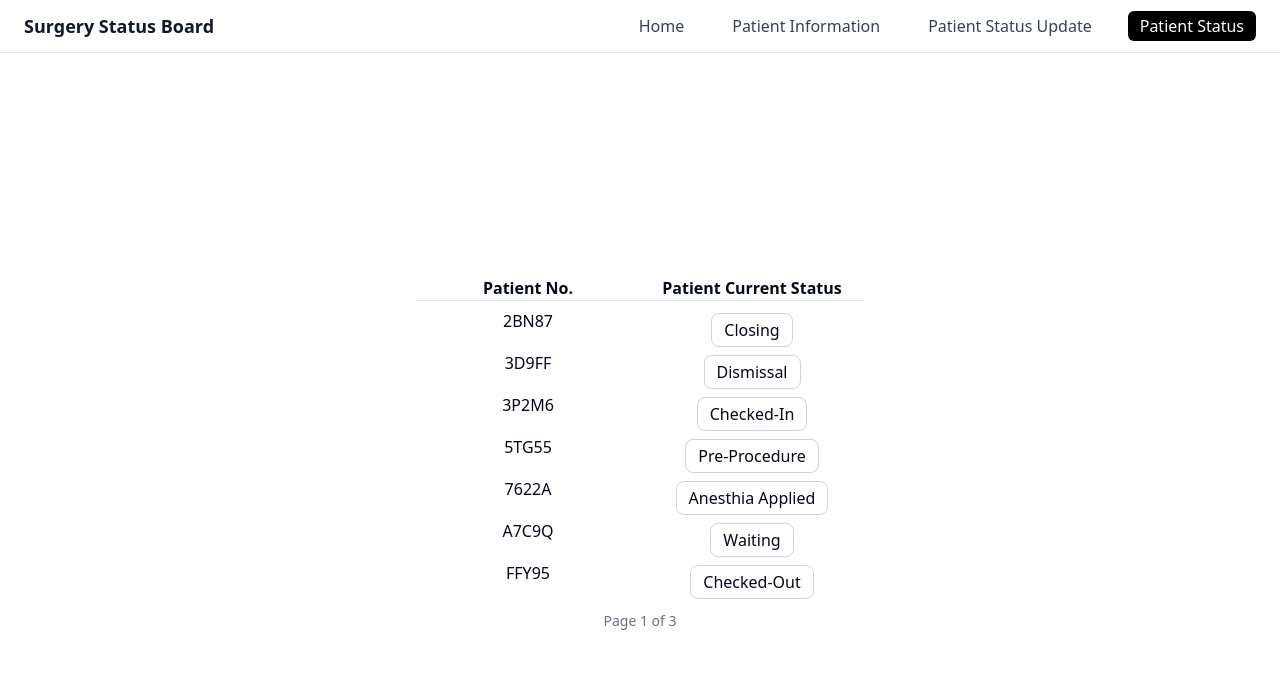
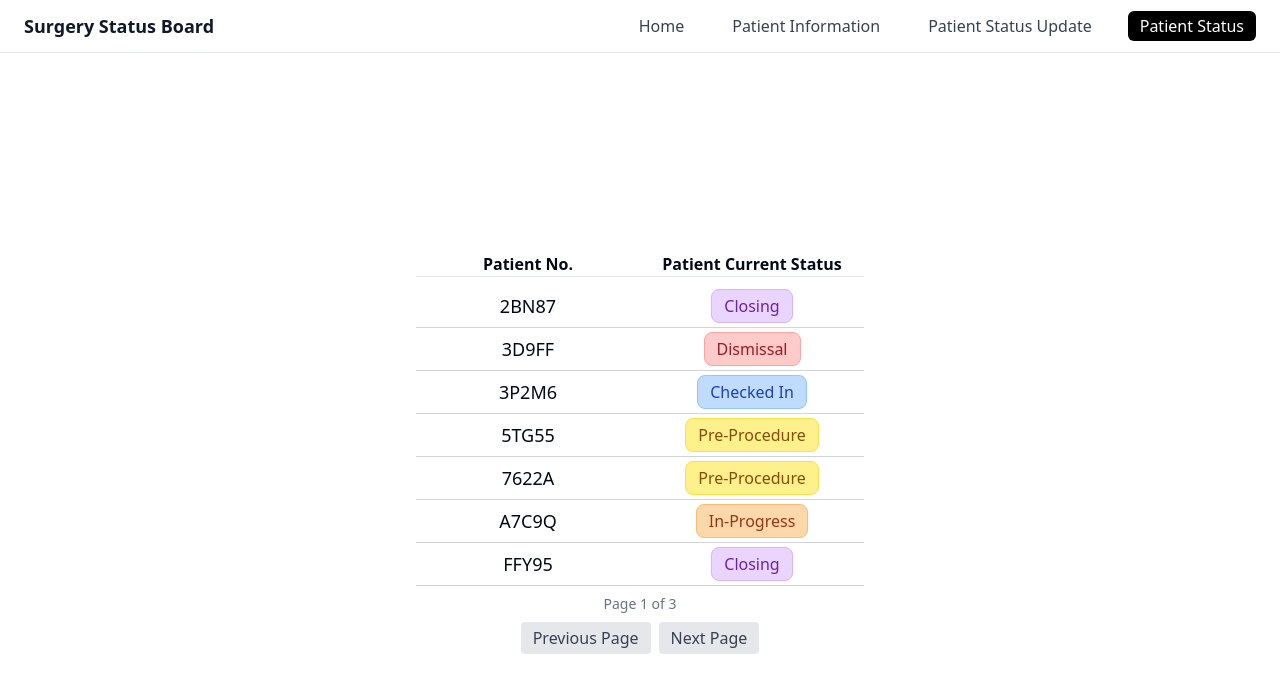
Before and after one commit to chingu-voyages/V56-tier1-team-01, a React (Vite) app: page /patient-status in a window 1280 px wide. Shown: the top 692 px of the page. Built offline with nearby package versions, Linux system fonts and the light colour scheme.

Commit message:
Statuses Have Color, Page Scroll Disabled if Button Pressed
Statuses Have Color, Page Scroll Disabled if Button Pressed, centered Ids, added Page buttons

```diff
--- a/src/components/PatientStatusDisplay.jsx
+++ b/src/components/PatientStatusDisplay.jsx
@@ -10,22 +10,22 @@ function PatientStatusDisplay() {
     {id:'5TG55', status:'Pre-Procedure'},
     {id:'UD5XV', status:'In-Progress'},
     {id:'2BN87', status:'Closing'},
-    {id:'FFY95', status:'Checked-Out'},
+    {id:'FFY95', status:'Closing'},
     {id:'KH358', status:'Recovery'},
     {id:'OI84D', status:'Complete'},
-    {id:'PBB2GV', status:'Dismissal'},
-    {id:'J9C54', status:'Anesthesia Applied'},
+    {id:'PBB2GV', status:'In-Progress'},
+    {id:'J9C54', status:'Recovery'},
     {id:'ZMVCI', status:'In-Progress'},
-    {id:'XPMKQ', status:'Recovery'},
+    {id:'XPMKQ', status:'Checked In'},
     {id:'Y9V1O', status:'Recovery'},
-    {id:'VO414', status:'Checked-Out'},
+    {id:'VO414', status:'Complete'},
     {id:'3D9FF', status:'Dismissal'},
-    {id:'7622A', status:'Anesthia Applied'},
-    {id:'A7C9Q', status:'Waiting'},
-    {id:'3P2M6', status:'Checked-In'},
-    {id:'X8T1F', status:'Pre-Procedure'},
-    {id:'R6N3W', status:'Operating'},
-
+    {id:'7622A', status:'Pre-Procedure'},
+    {id:'A7C9Q', status:'In-Progress'},
+    {id:'3P2M6', status:'Checked In'},
+    {id:'X8T1F', status:'Dismissal'},
+    {id:'R6N3W', status:'Pre-Procedure'},
+// The 7 statuses: Checked In, Pre-Procedure, In-Progress, Closing, Recovery, Complete, Dismissal
   ])
   const [currentPage, setCurrentPage] = useState(0)
   const patientsPerPage = 7
@@ -51,8 +51,13 @@ function PatientStatusDisplay() {
     setPatientCurrentStatus(prev => prev.filter(obj => obj.id !== idToRemove));
   }
 
-  // Auto-scroll pages every 20 seconds
+  // Track if user has manually changed the page
+  const [userChangedPage, setUserChangedPage] = useState(false);
+
+  // Auto-scroll pages every 20 seconds, unless user changed page
   useEffect(() => {
+    if (userChangedPage) return; // Stop timer if user changed page
+
     const totalPages = Math.ceil(patientCurrentStatus.length / patientsPerPage);
     if (totalPages <= 1) return;
 
@@ -61,7 +66,7 @@ function PatientStatusDisplay() {
     }, 20000);
 
     return () => clearInterval(interval);
-  }, [patientCurrentStatus.length, patientsPerPage]);
+  }, [patientCurrentStatus.length, patientsPerPage, userChangedPage]);
 
   // Reset to first page if patient count changes and current page is out of bounds
   useEffect(() => {
@@ -79,6 +84,17 @@ function PatientStatusDisplay() {
   );
   const patientsToShow = sortedPatients.slice(startIdx, endIdx);
 
+  // Map statuses to Tailwind color classes
+  const statusColors = {
+    "Checked In": "bg-blue-200 text-blue-800 border-blue-300",
+    "Pre-Procedure": "bg-yellow-200 text-yellow-800 border-yellow-300",
+    "In-Progress": "bg-orange-200 text-orange-800 border-orange-300",
+    "Closing": "bg-purple-200 text-purple-800 border-purple-300",
+    "Recovery": "bg-green-200 text-green-800 border-green-300",
+    "Complete": "bg-gray-200 text-gray-800 border-gray-300",
+    "Dismissal": "bg-red-200 text-red-800 border-red-300",
+  };
+
   return (
     <div className="flex flex-col items-center justify-center min-h-screen">
 
@@ -93,21 +109,58 @@ function PatientStatusDisplay() {
         >
           <ul>
             {patientsToShow.map(patient => (
-              <li key={patient.id} className="flex">
-                <div className="w-1/2 text-center">{patient.id}</div>
-                <div className="w-1/2 text-center">
-                  <span className="border border-gray-300 rounded-lg px-3 py-1 m-1 inline-block">
-                    {patient.status}
-                  </span>
-                </div>
-              </li>
+              <React.Fragment key={patient.id}>
+                <li className="flex items-center">
+                  <div className="w-1/2 flex justify-center">
+                    <span className="text-center text-lg">{patient.id}</span>
+                  </div>
+                  <div className="w-1/2 text-center">
+                    <span
+                      className={`border rounded-lg px-3 py-1 m-1 inline-block ${
+                        statusColors[patient.status] || "bg-white text-gray-800 border-gray-300"
+                      }`}
+                    >
+                      {patient.status}
+                    </span>
+                  </div>
+                </li>
+                <hr className="border-gray-300" />
+              </React.Fragment>
             ))}
           </ul>
         </div>
-        <div className="flex justify-center mt-2">
-          <span className="text-sm text-gray-500">
+        <div className="flex flex-col items-center justify-center mt-2">
+          <span className="text-sm text-gray-500 mb-2">
             Page {currentPage + 1} of {Math.max(1, Math.ceil(patientCurrentStatus.length / patientsPerPage))}
           </span>
+          <div>
+            <button
+              className="mx-1 px-3 py-1 rounded bg-gray-200 text-gray-700 disabled:opacity-50"
+              onClick={() => {
+                setCurrentPage(prev =>
+                  prev === 0
+                    ? Math.ceil(patientCurrentStatus.length / patientsPerPage) - 1
+                    : prev - 1
+                );
+                setUserChangedPage(true);
+              }}
+            >
+              Previous Page
+            </button>
+            <button
+              className="mx-1 px-3 py-1 rounded bg-gray-200 text-gray-700 disabled:opacity-50"
+              onClick={() => {
+                setCurrentPage(prev =>
+                  prev >= Math.ceil(patientCurrentStatus.length / patientsPerPage) - 1
+                    ? 0
+                    : prev + 1
+                );
+                setUserChangedPage(true);
+              }}
+            >
+              Next Page
+            </button>
+          </div>
         </div>
 
       </div>
```
